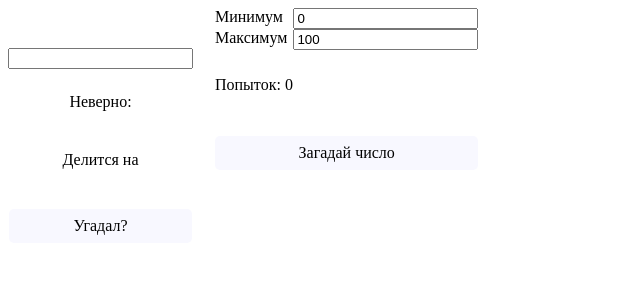
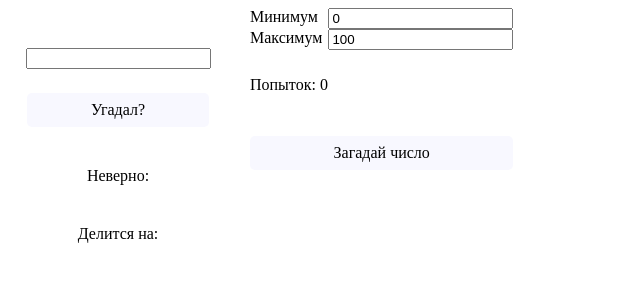
Before and after one commit to FOND645/WB-L2-guess-number, a plain HTML site: page src/index.html in a window 1280 px wide. Both pictures are taken after a click on the element "Загадай число". Shown: the whole page, without its empty margins (0-640 px from the left). Drawn offline with Linux system fonts and the light colour scheme.

Commit message:
Промежуточно

```diff
--- a/src/index.css
+++ b/src/index.css
@@ -39,5 +39,12 @@ body {
     flex-direction: column;
     align-items: center;
     justify-content: center;
+    width: 220px;
     gap: 8px;
 }
+
+.hint {
+    display: flex;
+    flex-direction: row;
+    flex-wrap: wrap;
+}
--- a/src/index.html
+++ b/src/index.html
@@ -13,9 +13,9 @@
     <div class="game-container">
         <p class="hint" id="result"></p>
         <input type="number" id="answer">
-        <p class="hint" >Неверно: <span id="wrong-answers"></span></p>
-        <p class="hint">Делится на <span id="dividers"></span></p>
         <p class="button" id="guess-button">Угадал?</p>
+        <p class="hint" id="wrong-answers">Неверно: </p>
+        <p class="hint">Делится на: <span id="dividers"></span></p>
     </div>
     <div class="control-pannel">
         <div class="diapazon-container">
--- a/src/js/index.js
+++ b/src/js/index.js
@@ -13,12 +13,15 @@ class Game {
 
         this.answerInput = document.getElementById('answer')
         this.answerInput.addEventListener('input', this.inputValidator)
+        this.answerInput.disabled = true
 
         this.startButtonElement = document.getElementById('start-button')
         this.startButtonElement.addEventListener('click', () => this.startGame())
 
         this.guessButtonElement = document.getElementById('guess-button')
         this.guessButtonElement.addEventListener('click', () => this.checkNumber())
+        this.guessButtonElement.style.cursor = 'not-allowed'
+        this.guessButtonElement.style.color = 'gray'
 
         this.dividers = []
         this.targetNumber = undefined
@@ -41,9 +44,13 @@ class Game {
         this.dividers = this.getDividers()
         this.attempts = 0
 
-        this.wrongAnswersElement.innerHTML = ''
+        this.wrongAnswersElement.innerHTML = 'Неверно: '
 
         this.isGameStart = true
+
+        this.answerInput.disabled = false
+        this.guessButtonElement.style.cursor = 'pointer'
+        this.guessButtonElement.style.color = 'black'
     }
 
     getDividers() {
@@ -64,11 +71,9 @@ class Game {
         if (answer === this.targetNumber) {
             this.resultElemnet.innerText = 'ВЕРНО!'
             this.isGameStart = false
-
         } else {
             this.resultElemnet.innerText = answer > this.targetNumber ? "Вводи меньше" : "Вводи больше"
-            if ((this.attempts + 1) % 3 === 0) {
-                console.log('draw hint')
+            if ((this.attempts) % 3 === 0) {
                 const hint = this.dividers.slice(0,(this.attempts + 1) / 3).join(", ")
                 this.dividersHintsElement.innerText = hint
             }
```
